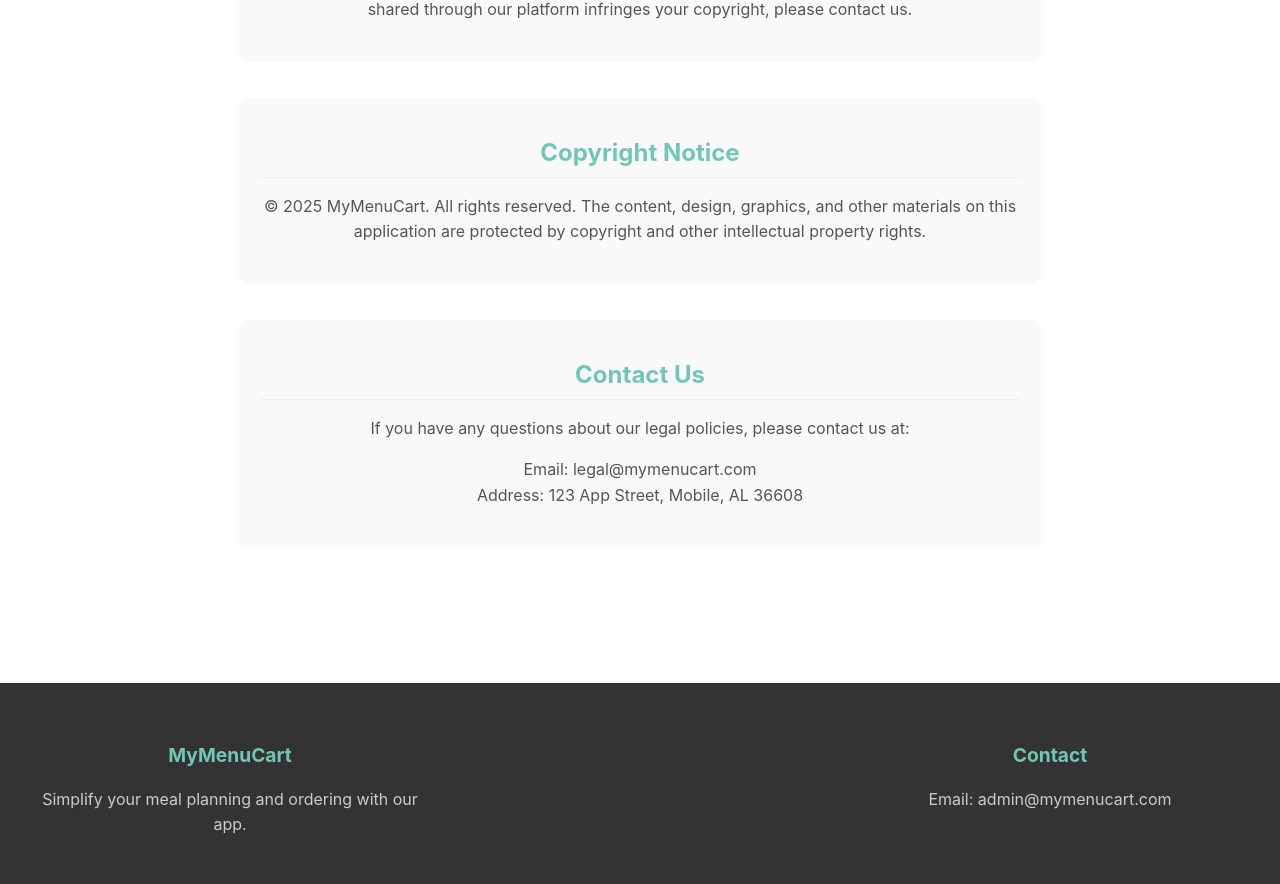
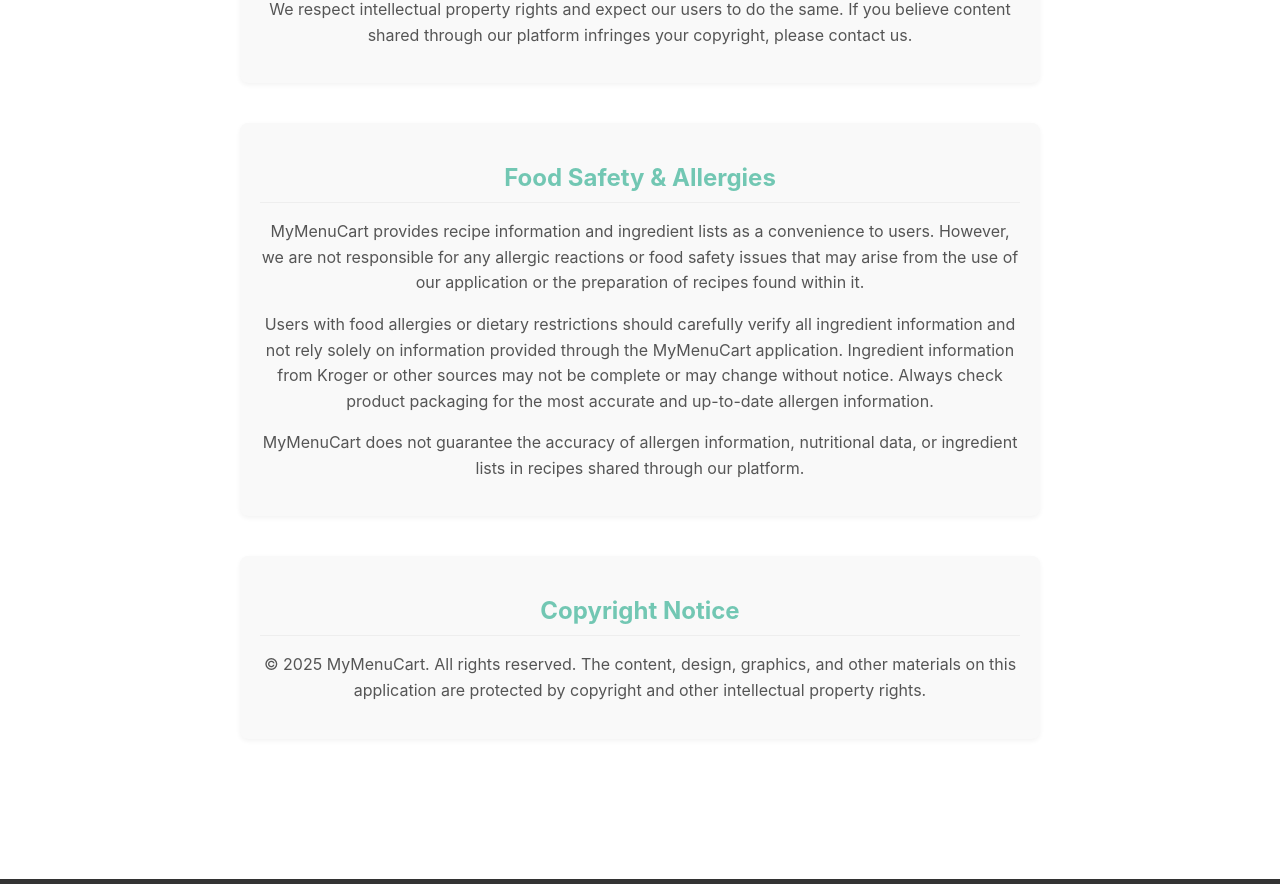
Before and after one commit to tkauffman42/myMenuCartWeb, a React (Create React App) app: page /legal in a window 1280 px wide. Shown: the part 1913-2797 px from the top of the page. Built offline with nearby package versions, Linux system fonts and the light colour scheme.

Commit message:
feat: Update LegalPage with enhanced privacy information and food safety disclaimers

```diff
--- a/src/components/pages/LegalPage.js
+++ b/src/components/pages/LegalPage.js
@@ -25,7 +25,7 @@
                     At MyMenuCart, we take your privacy seriously. This Privacy Policy explains how we collect, use, and protect your personal information.
                 </p>
                 <p>
-                    <strong>Information We Collect:</strong> We collect information you provide directly to us, such as your recipe data, meal plans, shopping lists, and Kroger account connection information (through secure OAuth). Our app may also request access to your device's camera for recipe scanning and iOS Reminders for shopping list integration.
+                    <strong>Information We Collect:</strong> We collect information you provide directly to us, such as your name, recipe data, meal plans, shopping lists, and Kroger account connection information (through secure OAuth). We collect name data solely for analytics purposes to improve our service and user experience. Our app may also request access to your device's camera for recipe scanning and iOS Reminders for shopping list integration.
                 </p>
                 <p>
                     <strong>How We Use Your Information:</strong> We use your information to provide our meal planning and grocery shopping services, synchronize your recipes with your shopping list, connect with Kroger's systems for product lookup and ordering, and improve our services. With your permission, we may access your camera to scan recipes and your iOS Reminders to create grocery lists.
@@ -62,20 +62,22 @@
             </section>
 
             <section className="legal-section">
-                <h2>Copyright Notice</h2>
+                <h2>Food Safety & Allergies</h2>
                 <p>
-                    © {new Date().getFullYear()} MyMenuCart. All rights reserved. The content, design, graphics, and other materials on this application are protected by copyright and other intellectual property rights.
+                    MyMenuCart provides recipe information and ingredient lists as a convenience to users. However, we are not responsible for any allergic reactions or food safety issues that may arise from the use of our application or the preparation of recipes found within it.
+                </p>
+                <p>
+                    Users with food allergies or dietary restrictions should carefully verify all ingredient information and not rely solely on information provided through the MyMenuCart application. Ingredient information from Kroger or other sources may not be complete or may change without notice. Always check product packaging for the most accurate and up-to-date allergen information.
+                </p>
+                <p>
+                    MyMenuCart does not guarantee the accuracy of allergen information, nutritional data, or ingredient lists in recipes shared through our platform.
                 </p>
             </section>
 
             <section className="legal-section">
-                <h2>Contact Us</h2>
+                <h2>Copyright Notice</h2>
                 <p>
-                    If you have any questions about our legal policies, please contact us at:
-                </p>
-                <p>
-                    Email: legal@mymenucart.com<br />
-                    Address: 123 App Street, Mobile, AL 36608
+                    © {new Date().getFullYear()} MyMenuCart. All rights reserved. The content, design, graphics, and other materials on this application are protected by copyright and other intellectual property rights.
                 </p>
             </section>
         </div>
```
